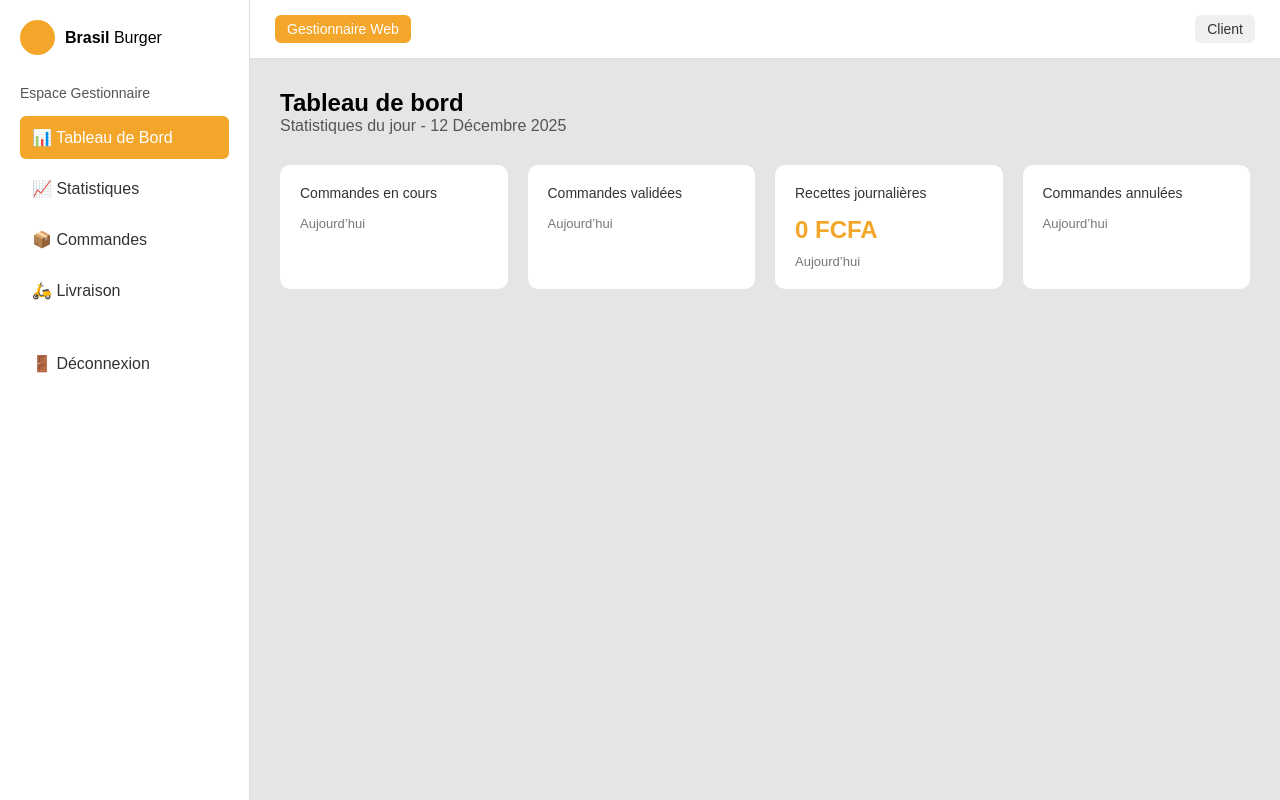
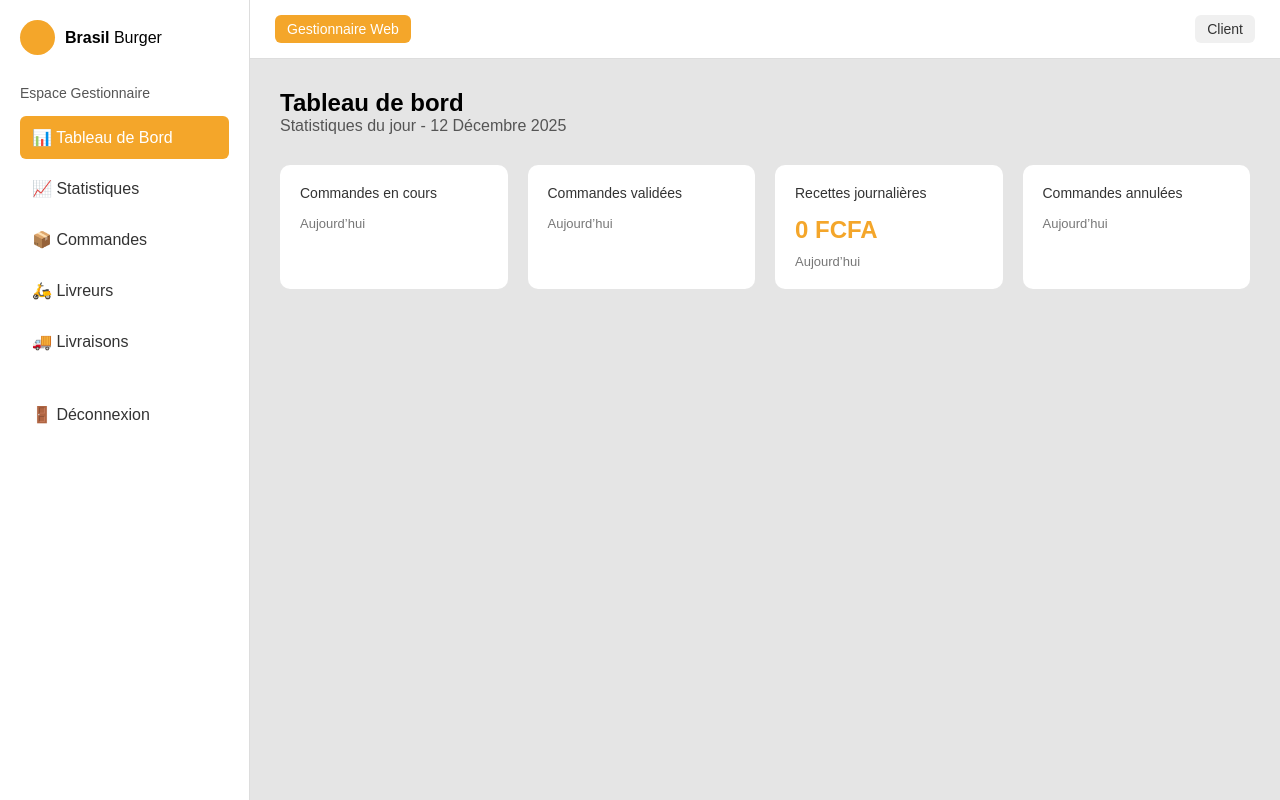
Before and after one commit to daniel-sysnet/projet-semestre_1_brasilburger, a Symfony app: template templates/dashboard/index.html.twig in a window 1280 px wide. Run offline with Twig, Linux system fonts and the light colour scheme; the template is opened without the code that fills it, so the values that code supplies are empty; some libraries are stand-ins or nearby versions.

Commit message:
feat: ajouter le lien 'Livraisons' dans toutes les navigations
- Integrer le lien vers la page livraisons dans les sidebars
- Assurer une navigation coherente dans toute l'application

```diff
--- a/templates/dashboard/index.html.twig
+++ b/templates/dashboard/index.html.twig
@@ -22,7 +22,8 @@
             <a href="#" class="active">📊 Tableau de Bord</a>
             <a href="{{ path('app_statistics') }}">📈 Statistiques</a>
             <a href="{{ path('commandes_index') }}">📦 Commandes</a>
-            <a href="#">🛵 Livraison</a>
+            <a href="{{ path('livreur_index') }}">🛵 Livreurs</a>
+            <a href="{{ path('commandes_livraisons') }}">🚚 Livraisons</a>
             <a href="{{ path('logout') }}" class="logout">🚪 Déconnexion</a>
         </nav>
     </aside>
--- a/templates/statistiques/index.html.twig
+++ b/templates/statistiques/index.html.twig
@@ -27,7 +27,8 @@
             <a href="{{ path('dashboard') }}">📊 Tableau de Bord</a>
             <a href="{{ path('app_statistics') }}" class="active">📈 Statistiques</a>
             <a href="{{ path('commandes_index') }}">📦 Commandes</a>
-            <a href="#">🛵 Livraison</a>
+            <a href="{{ path('livreur_index') }}">🛵 Livreurs</a>
+            <a href="{{ path('commandes_livraisons') }}">🚚 Livraisons</a>
             <a href="{{ path('logout') }}" class="logout">🚪 Déconnexion</a>
         </nav>
     </aside>
```
